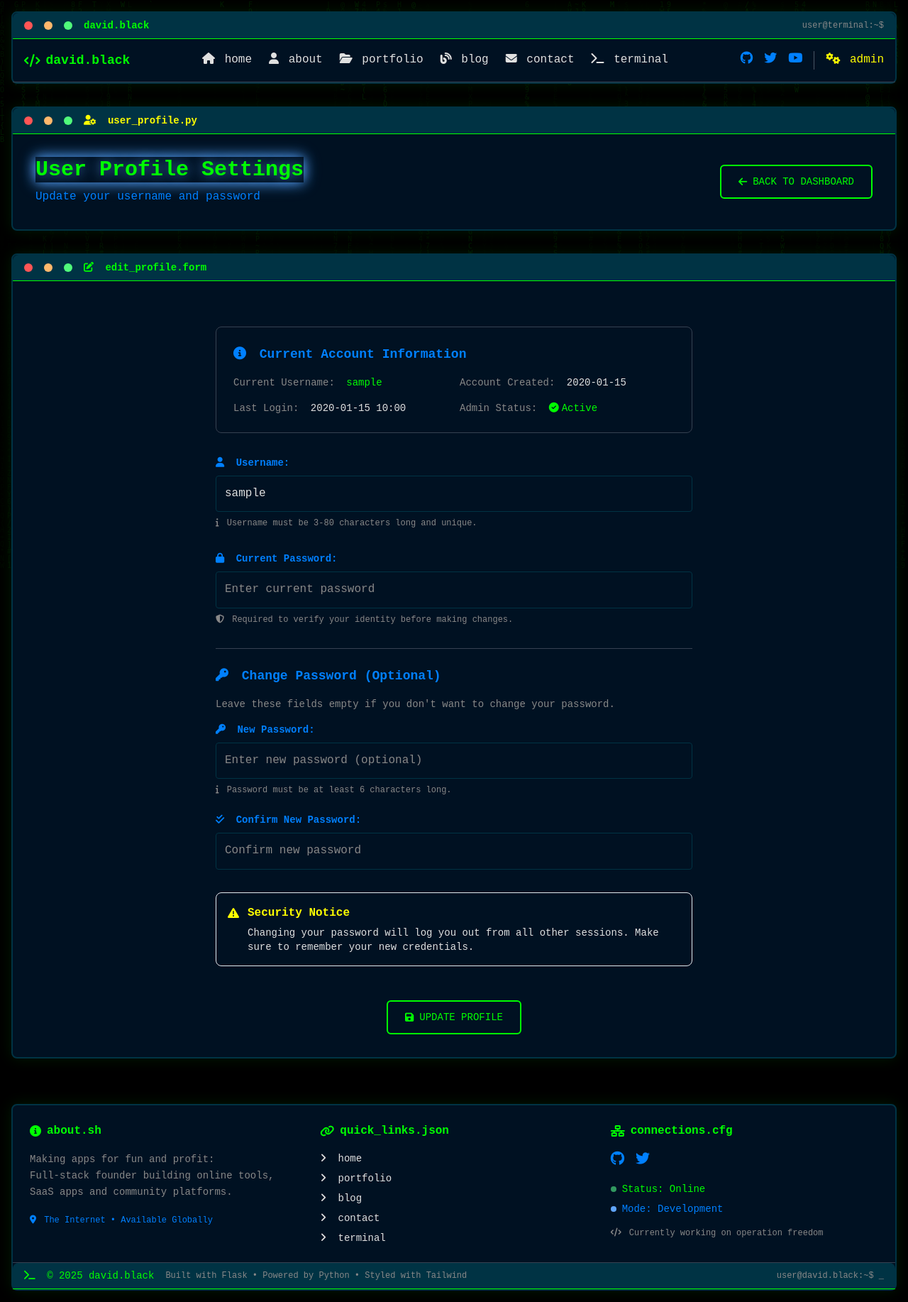
After one commit to dcblack87/terminal_style_profile, a Flask app: page /admin/profile in a window 1280 px wide. The commit adds this page. Shown: the whole page at 71% size. Run offline with Flask 3, Linux system fonts and the light colour scheme; a user stored in the database is signed in; tables that the repository leaves empty hold one stand-in row (values such as "Sample post"); some libraries are stand-ins or nearby versions.

Commit message:
Auth
Created login and change password functionality for admin

```diff
--- a/app/blueprints/admin/routes.py
+++ b/app/blueprints/admin/routes.py
@@ -5,8 +5,8 @@ Admin blueprint routes for blog and portfolio management.
 from flask import render_template, redirect, url_for, flash, request, abort
 from flask_login import login_required, current_user
 from app.blueprints.admin import bp
-from app.models import BlogPost, PortfolioItem, Tag, ContactMessage
-from app.forms import BlogPostForm, PortfolioItemForm, TagForm
+from app.models import BlogPost, PortfolioItem, Tag, ContactMessage, User
+from app.forms import BlogPostForm, PortfolioItemForm, TagForm, UserProfileForm
 from app import db
 from datetime import datetime
 
@@ -362,3 +362,50 @@ def delete_message(id):
     db.session.commit()
     flash('Message deleted successfully!', 'success')
     return redirect(url_for('admin.messages'))
+
+# User Profile Management
+@bp.route('/profile', methods=['GET', 'POST'])
+@login_required
+@admin_required
+def profile():
+    """User profile management - change username and password."""
+    form = UserProfileForm(current_user.username)
+
+    if form.validate_on_submit():
+        # Verify current password
+        if not current_user.check_password(form.current_password.data):
+            flash('Current password is incorrect.', 'error')
+            return render_template('admin/profile.html', form=form)
+
+        # Track what was changed
+        username_changed = form.username.data != current_user.username
+        password_changed = bool(form.new_password.data)
+
+        # Update username if changed
+        if username_changed:
+            current_user.username = form.username.data
+
+        # Update password if provided
+        if password_changed:
+            current_user.set_password(form.new_password.data)
+
+        # Save changes
+        db.session.commit()
+
+        # Show appropriate success message
+        if username_changed and password_changed:
+            flash('Username and password updated successfully!', 'success')
+        elif username_changed:
+            flash('Username updated successfully!', 'success')
+        elif password_changed:
+            flash('Password updated successfully!', 'success')
+        else:
+            flash('No changes were made.', 'info')
+
+        return redirect(url_for('admin.profile'))
+
+    # Pre-populate username
+    if not form.username.data:
+        form.username.data = current_user.username
+
+    return render_template('admin/profile.html', form=form)
--- a/app/forms.py
+++ b/app/forms.py
@@ -4,7 +4,7 @@ WTForms for the hacker terminal personal brand page.
 
 from flask_wtf import FlaskForm
 from wtforms import StringField, TextAreaField, PasswordField, BooleanField, SelectField, HiddenField
-from wtforms.validators import DataRequired, Email, Length, EqualTo, Optional, URL
+from wtforms.validators import DataRequired, Email, Length, EqualTo, Optional, URL, ValidationError
 from wtforms.widgets import TextArea
 from app.models import User, Tag
 
@@ -91,3 +91,26 @@ class TerminalCommandForm(FlaskForm):
     command = StringField('Command', validators=[DataRequired()],
                          render_kw={'placeholder': 'Type a command...', 'class': 'terminal-command-input', 'autocomplete': 'off'})
     submit = HiddenField()
+
+class UserProfileForm(FlaskForm):
+    """Form for updating user profile information."""
+    username = StringField('Username', validators=[DataRequired(), Length(min=3, max=80)],
+                          render_kw={'placeholder': 'Enter username', 'class': 'terminal-input'})
+    current_password = PasswordField('Current Password', validators=[DataRequired()],
+                                   render_kw={'placeholder': 'Enter current password', 'class': 'terminal-input'})
+    new_password = PasswordField('New Password', validators=[Optional(), Length(min=6, max=100)],
+                               render_kw={'placeholder': 'Enter new password (optional)', 'class': 'terminal-input'})
+    confirm_password = PasswordField('Confirm New Password',
+                                   validators=[EqualTo('new_password', message='Passwords must match')],
+                                   render_kw={'placeholder': 'Confirm new password', 'class': 'terminal-input'})
+    submit = StringField('Update Profile', render_kw={'class': 'terminal-button', 'value': 'update'})
+
+    def __init__(self, original_username, *args, **kwargs):
+        super(UserProfileForm, self).__init__(*args, **kwargs)
+        self.original_username = original_username
+
+    def validate_username(self, username):
+        if username.data != self.original_username:
+            user = User.query.filter_by(username=username.data).first()
+            if user:
+                raise ValidationError('Username already exists. Choose a different one.')
--- a/app/templates/admin/dashboard.html
+++ b/app/templates/admin/dashboard.html
@@ -147,7 +147,7 @@
                 Quick Actions
             </h2>
 
-            <div class="grid grid-cols-1 md:grid-cols-2 lg:grid-cols-4 gap-4">
+            <div class="grid grid-cols-1 md:grid-cols-2 lg:grid-cols-5 gap-4">
                 <a href="{{ url_for('admin.new_post') }}" class="terminal-button text-center block">
                     <i class="fas fa-plus mr-2"></i>
                     New Post
@@ -168,6 +168,10 @@
                         {{ stats.unread_messages }}
                     </span>
                     {% endif %}
+                </a>
+                <a href="{{ url_for('admin.profile') }}" class="terminal-button text-center block">
+                    <i class="fas fa-user-cog mr-2"></i>
+                    Profile
                 </a>
             </div>
         </div>
--- /dev/null
+++ b/app/templates/admin/profile.html
@@ -0,0 +1,306 @@
+{% extends "base.html" %}
+
+{% block title %}User Profile - Admin - {{ config.SITE_NAME }}{% endblock %}
+
+{% block content %}
+<div class="container mx-auto px-4 py-8">
+    <!-- Page Header -->
+    <section class="terminal-window mb-8">
+        <div class="terminal-header">
+            <div class="flex items-center space-x-4">
+                <div class="terminal-controls">
+                    <div class="terminal-control control-close"></div>
+                    <div class="terminal-control control-minimize"></div>
+                    <div class="terminal-control control-maximize"></div>
+                </div>
+                <span class="terminal-warning text-sm font-bold">
+                    <i class="fas fa-user-cog mr-2"></i>
+                    user_profile.py
+                </span>
+            </div>
+        </div>
+
+        <div class="p-8">
+            <div class="flex items-center justify-between">
+                <div>
+                    <h1 class="text-3xl font-bold terminal-primary neon-glow mb-2">
+                        User Profile Settings
+                    </h1>
+                    <p class="terminal-secondary">
+                        Update your username and password
+                    </p>
+                </div>
+
+                <div class="flex items-center space-x-4">
+                    <a href="{{ url_for('admin.dashboard') }}"
+                       class="terminal-button text-sm">
+                        <i class="fas fa-arrow-left mr-2"></i>
+                        Back to Dashboard
+                    </a>
+                </div>
+            </div>
+        </div>
+    </section>
+
+    <!-- Profile Form -->
+    <section class="terminal-window">
+        <div class="terminal-header">
+            <div class="flex items-center space-x-4">
+                <div class="terminal-controls">
+                    <div class="terminal-control control-close"></div>
+                    <div class="terminal-control control-minimize"></div>
+                    <div class="terminal-control control-maximize"></div>
+                </div>
+                <span class="terminal-primary text-sm font-bold">
+                    <i class="fas fa-edit mr-2"></i>
+                    edit_profile.form
+                </span>
+            </div>
+        </div>
+
+        <div class="p-8">
+            <div class="max-w-2xl mx-auto">
+                <form method="POST" class="space-y-8">
+                    {{ form.hidden_tag() }}
+
+                    <!-- Current User Info -->
+                    <div class="bg-gray-900/30 border border-gray-700 rounded-lg p-6 mb-8">
+                        <h3 class="text-lg font-bold terminal-secondary mb-4">
+                            <i class="fas fa-info-circle mr-2"></i>
+                            Current Account Information
+                        </h3>
+                        <div class="grid grid-cols-1 md:grid-cols-2 gap-4 text-sm">
+                            <div>
+                                <span class="terminal-muted">Current Username:</span>
+                                <span class="terminal-primary ml-2">{{ current_user.username }}</span>
+                            </div>
+                            <div>
+                                <span class="terminal-muted">Account Created:</span>
+                                <span class="terminal-text ml-2">{{ current_user.created_at.strftime('%Y-%m-%d') if current_user.created_at }}</span>
+                            </div>
+                            <div>
+                                <span class="terminal-muted">Last Login:</span>
+                                <span class="terminal-text ml-2">{{ current_user.last_login.strftime('%Y-%m-%d %H:%M') if current_user.last_login else 'Never' }}</span>
+                            </div>
+                            <div>
+                                <span class="terminal-muted">Admin Status:</span>
+                                <span class="terminal-primary ml-2">
+                                    <i class="fas fa-check-circle mr-1"></i>Active
+                                </span>
+                            </div>
+                        </div>
+                    </div>
+
+                    <!-- Username Field -->
+                    <div>
+                        <label for="{{ form.username.id }}" class="block text-sm font-bold terminal-secondary mb-2">
+                            <i class="fas fa-user mr-2"></i>
+                            Username:
+                        </label>
+                        {{ form.username(class="w-full terminal-input") }}
+                        {% if form.username.errors %}
+                            <div class="mt-2 text-sm terminal-error">
+                                {% for error in form.username.errors %}
+                                    <div><i class="fas fa-exclamation-triangle mr-1"></i>{{ error }}</div>
+                                {% endfor %}
+                            </div>
+                        {% endif %}
+                        <p class="mt-2 text-xs terminal-muted">
+                            <i class="fas fa-info mr-1"></i>
+                            Username must be 3-80 characters long and unique.
+                        </p>
+                    </div>
+
+                    <!-- Current Password Field -->
+                    <div>
+                        <label for="{{ form.current_password.id }}" class="block text-sm font-bold terminal-secondary mb-2">
+                            <i class="fas fa-lock mr-2"></i>
+                            Current Password:
+                        </label>
+                        {{ form.current_password(class="w-full terminal-input") }}
+                        {% if form.current_password.errors %}
+                            <div class="mt-2 text-sm terminal-error">
+                                {% for error in form.current_password.errors %}
+                                    <div><i class="fas fa-exclamation-triangle mr-1"></i>{{ error }}</div>
+                                {% endfor %}
+                            </div>
+                        {% endif %}
+                        <p class="mt-2 text-xs terminal-muted">
+                            <i class="fas fa-shield-alt mr-1"></i>
+                            Required to verify your identity before making changes.
+                        </p>
+                    </div>
+
+                    <!-- Password Change Section -->
+                    <div class="border-t border-gray-700 pt-6">
+                        <h3 class="text-lg font-bold terminal-secondary mb-4">
+                            <i class="fas fa-key mr-2"></i>
+                            Change Password (Optional)
+                        </h3>
+                        <p class="text-sm terminal-muted mb-4">
+                            Leave these fields empty if you don't want to change your password.
+                        </p>
+
+                        <div class="space-y-6">
+                            <!-- New Password Field -->
+                            <div>
+                                <label for="{{ form.new_password.id }}" class="block text-sm font-bold terminal-secondary mb-2">
+                                    <i class="fas fa-key mr-2"></i>
+                                    New Password:
+                                </label>
+                                {{ form.new_password(class="w-full terminal-input") }}
+                                {% if form.new_password.errors %}
+                                    <div class="mt-2 text-sm terminal-error">
+                                        {% for error in form.new_password.errors %}
+                                            <div><i class="fas fa-exclamation-triangle mr-1"></i>{{ error }}</div>
+                                        {% endfor %}
+                                    </div>
+                                {% endif %}
+                                <p class="mt-2 text-xs terminal-muted">
+                                    <i class="fas fa-info mr-1"></i>
+                                    Password must be at least 6 characters long.
+                                </p>
+                            </div>
+
+                            <!-- Confirm Password Field -->
+                            <div>
+                                <label for="{{ form.confirm_password.id }}" class="block text-sm font-bold terminal-secondary mb-2">
+                                    <i class="fas fa-check-double mr-2"></i>
+                                    Confirm New Password:
+                                </label>
+                                {{ form.confirm_password(class="w-full terminal-input") }}
+                                {% if form.confirm_password.errors %}
+                                    <div class="mt-2 text-sm terminal-error">
+                                        {% for error in form.confirm_password.errors %}
+                                            <div><i class="fas fa-exclamation-triangle mr-1"></i>{{ error }}</div>
+                                        {% endfor %}
+                                    </div>
+                                {% endif %}
+                            </div>
+                        </div>
+                    </div>
+
+                    <!-- Security Warning -->
+                    <div class="bg-yellow-900/20 border border-yellow-600/50 rounded-lg p-4">
+                        <div class="flex items-start">
+                            <i class="fas fa-exclamation-triangle terminal-warning mr-3 mt-1"></i>
+                            <div>
+                                <h4 class="font-bold terminal-warning mb-1">Security Notice</h4>
+                                <p class="text-sm terminal-text">
+                                    Changing your password will log you out from all other sessions.
+                                    Make sure to remember your new credentials.
+                                </p>
+                            </div>
+                        </div>
+                    </div>
+
+                    <!-- Submit Button -->
+                    <div class="text-center pt-4">
+                        <button type="submit" class="terminal-button px-8">
+                            <i class="fas fa-save mr-2"></i>
+                            Update Profile
+                        </button>
+                    </div>
+                </form>
+            </div>
+        </div>
+    </section>
+</div>
+{% endblock %}
+
+{% block extra_js %}
+<script>
+document.addEventListener('DOMContentLoaded', function() {
+    // Password strength indicator
+    const newPasswordField = document.getElementById('new_password');
+    const confirmPasswordField = document.getElementById('confirm_password');
+
+    if (newPasswordField) {
+        // Create password strength indicator
+        const strengthIndicator = document.createElement('div');
+        strengthIndicator.className = 'mt-2 text-xs';
+        strengthIndicator.id = 'password-strength';
+        newPasswordField.parentElement.appendChild(strengthIndicator);
+
+        newPasswordField.addEventListener('input', function() {
+            const password = this.value;
+            const strength = calculatePasswordStrength(password);
+            updateStrengthIndicator(strength, password.length);
+        });
+
+        // Real-time password confirmation check
+        confirmPasswordField.addEventListener('input', function() {
+            const newPassword = newPasswordField.value;
+            const confirmPassword = this.value;
+
+            const parent = this.parentElement;
+            let feedback = parent.querySelector('.password-match-feedback');
+
+            if (!feedback) {
+                feedback = document.createElement('div');
+                feedback.className = 'password-match-feedback mt-2 text-xs';
+                parent.appendChild(feedback);
+            }
+
+            if (confirmPassword.length > 0) {
+                if (newPassword === confirmPassword) {
+                    feedback.innerHTML = '<i class="fas fa-check mr-1 terminal-primary"></i><span class="terminal-primary">Passwords match</span>';
+                } else {
+                    feedback.innerHTML = '<i class="fas fa-times mr-1 terminal-error"></i><span class="terminal-error">Passwords do not match</span>';
+                }
+            } else {
+                feedback.innerHTML = '';
+            }
+        });
+    }
+
+    function calculatePasswordStrength(password) {
+        let score = 0;
+        if (password.length >= 6) score++;
+        if (password.length >= 8) score++;
+        if (/[a-z]/.test(password)) score++;
+        if (/[A-Z]/.test(password)) score++;
+        if (/[0-9]/.test(password)) score++;
+        if (/[^A-Za-z0-9]/.test(password)) score++;
+        return score;
+    }
+
+    function updateStrengthIndicator(strength, length) {
+        const indicator = document.getElementById('password-strength');
+        if (!indicator) return;
+
+        if (length === 0) {
+            indicator.innerHTML = '';
+            return;
+        }
+
+        let strengthText = '';
+        let strengthClass = '';
+
+        if (strength <= 2) {
+            strengthText = 'Weak';
+            strengthClass = 'terminal-error';
+        } else if (strength <= 4) {
+            strengthText = 'Medium';
+            strengthClass = 'terminal-warning';
+        } else {
+            strengthText = 'Strong';
+            strengthClass = 'terminal-primary';
+        }
+
+        indicator.innerHTML = `<i class="fas fa-shield-alt mr-1"></i><span class="${strengthClass}">Password strength: ${strengthText}</span>`;
+    }
+
+    // Form submission confirmation
+    const form = document.querySelector('form');
+    form.addEventListener('submit', function(e) {
+        const newPassword = document.getElementById('new_password').value;
+        if (newPassword) {
+            if (!confirm('Changing your password will log you out from all other sessions. Continue?')) {
+                e.preventDefault();
+            }
+        }
+    });
+});
+</script>
+{% endblock %}
```
